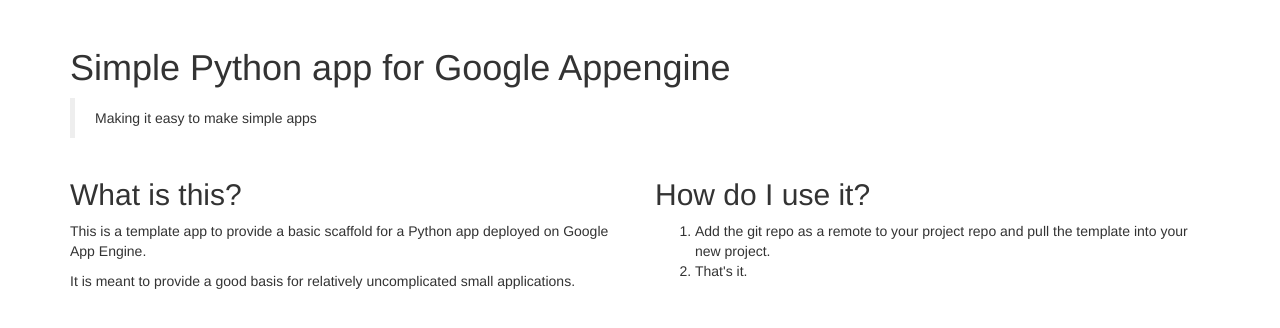
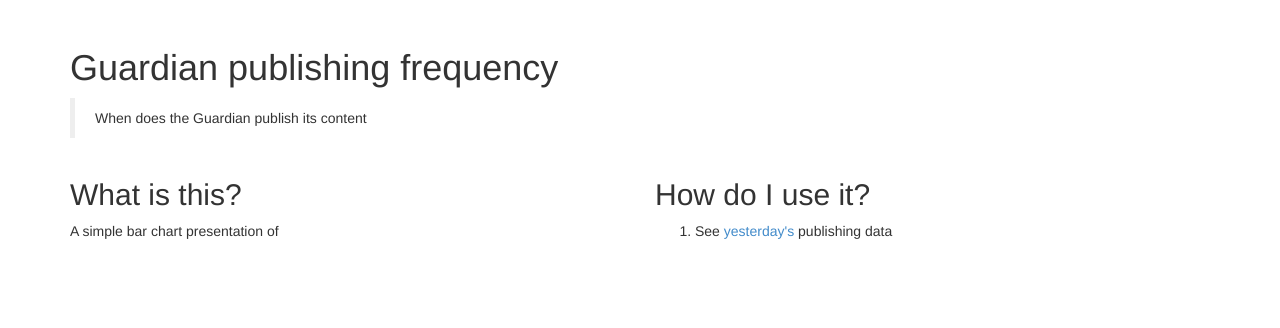
Before and after one commit to guardian/gdn-pub-freq, a Python web app: template templates/index.html in a window 1280 px wide. Shown: the top 328 px of the page. Run offline with Jinja, Linux system fonts and the light colour scheme; the template is opened without the code that fills it, so the values that code supplies are empty; some libraries are stand-ins or nearby versions.

Commit message:
Updates the front page of the app

```diff
--- a/templates/index.html
+++ b/templates/index.html
@@ -1,29 +1,27 @@
 {% extends 'base.html' %}
 
-{% block title %}Simple python app example{% endblock %}
+{% block title %}Guardian publishing frequency{% endblock %}
 
 {% block content %}
 <div class="container">
 	<div class="row">
 		<div class="col-md-12">
-			<h1 class="article-heading">Simple Python app for Google Appengine</h1>
+			<h1 class="article-heading">Guardian publishing frequency</h1>
 
-			<blockquote>Making it easy to make simple apps</blockquote>
+			<blockquote>When does the Guardian publish its content</blockquote>
 		</div>
 	</div>
 
 	<div class="row">
 		<div class="col-md-6">
 			<h2 class="sub-heading">What is this?</h2>
-			<p>This is a template app to provide a basic scaffold for a Python app deployed on Google App Engine.</p>
-			<p>It is meant to provide a good basis for relatively uncomplicated small applications.</p>
+			<p>A simple bar chart presentation of </p>
 		</div>
 		<div class="col-md-6">
 			<h2 class="sub-heading">How do I use it?</h2>
 
 			<ol>
-				<li>Add the git repo as a remote to your project repo and pull the template into your new project.</li>
-				<li>That's it.</li>
+				<li>See <a href="/day/{{yesterday}}">yesterday's</a> publishing data</li>
 			</ol>
 
 
```
Also changed, not shown: app.py (+6 -1 lines).
